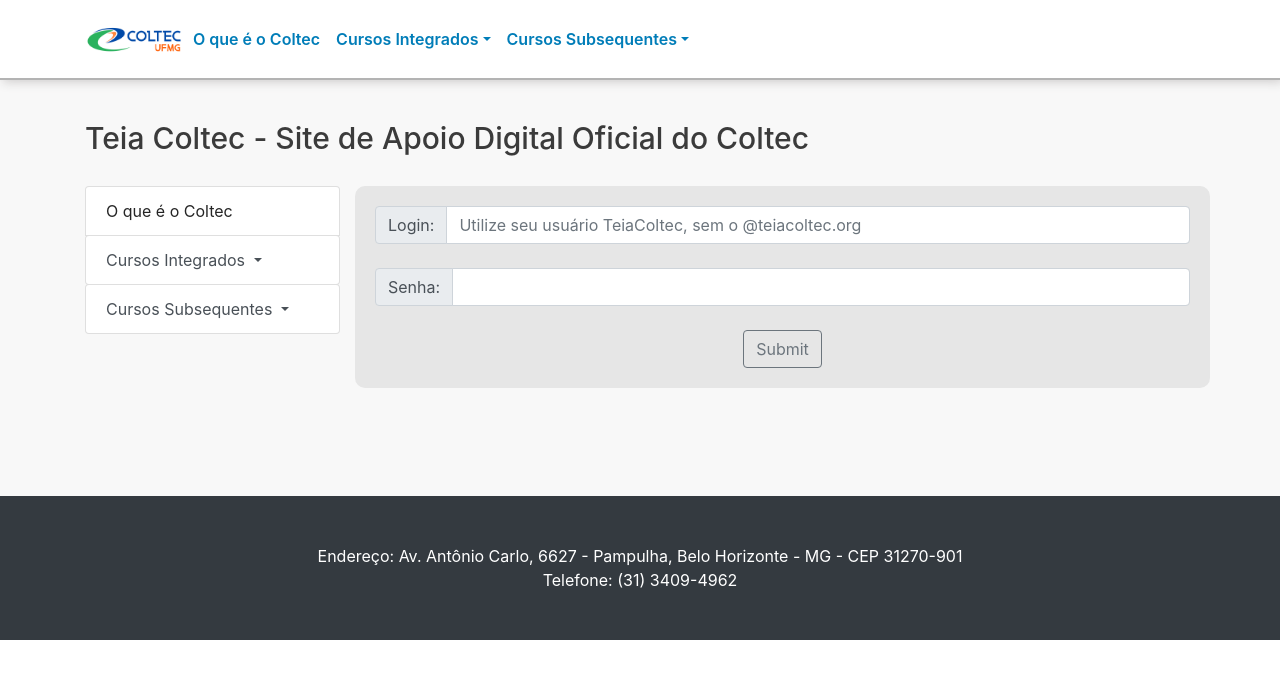
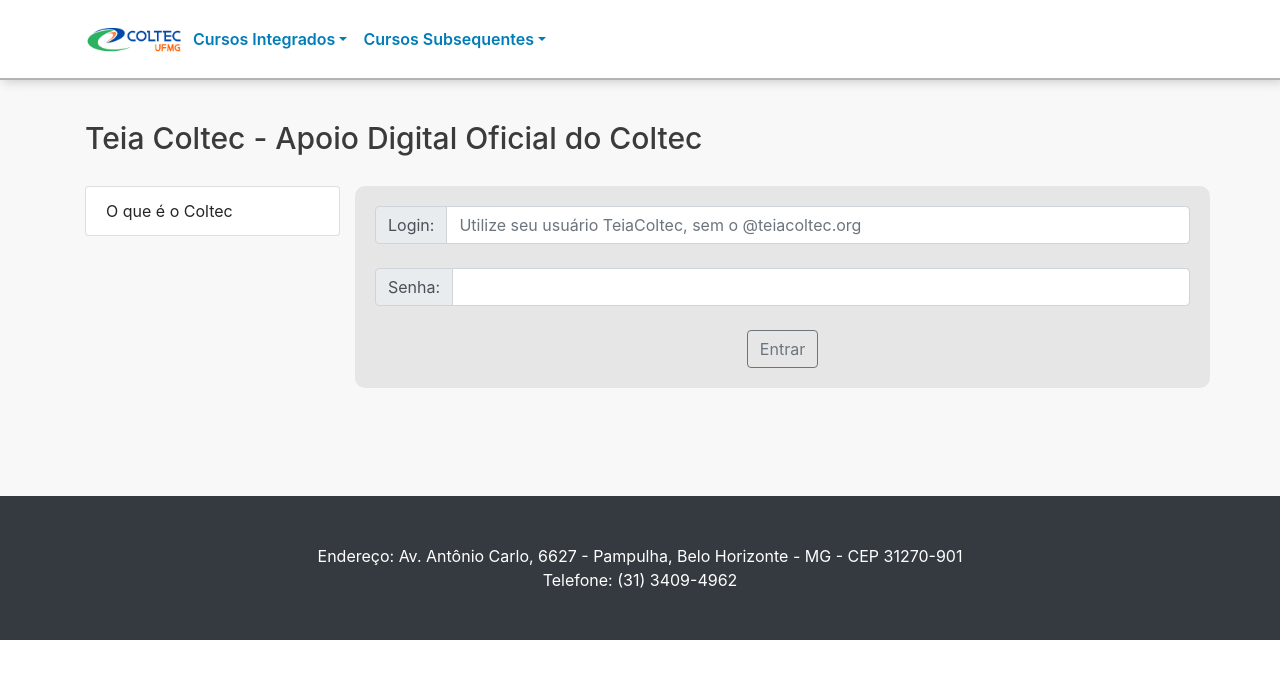
Before and after one commit to teiacoltec/teiacoltec.github.io, a plain HTML site: page index.html in a window 1280 px wide. Drawn offline with Linux system fonts and the light colour scheme.

Commit message:
Teste de login com Google

```diff
--- a/index.html
+++ b/index.html
@@ -22,7 +22,7 @@
     <!-- Specify your app's client ID -->
     <meta name="google-signin-scope" content="guinasc@teiacoltec.org">
 
-    <meta name="google-signin-client_id" content="1098132908122-pg41v2k5ffhjjnal2futnvbb4lmaeec8.apps.googleusercontent.com">
+    <meta name="google-signin-client_id" content="1098132908122-f0o6v8f9pgppl0920gsago7o4kiv570q.apps.googleusercontent.com">
 
     <!-- Load the Google Platform Library -->
     <script src="https://apis.google.com/js/platform.js" async defer></script>
@@ -49,10 +49,10 @@
                     <ul class="navbar-nav mr-auto mt-2 mt-lg-0">
                         <!-- <li class="">
                             <a class="nav-link" href="http://accounts.google.com">Entre na Teia</a>
-                        </li> -->
+                        </li>
                         <li class="">
                             <a class="nav-link" href="http://www.coltec.ufmg.br/coltec-ufmg/?page_id=84">O que é o Coltec</a>
-                        </li>
+                        </li> -->
                         <li class="dropdown">
                             <a class="nav-link dropdown-toggle" href="#" data-toggle="dropdown">Cursos Integrados</a>
                             <ul class="dropdown-menu">
@@ -97,7 +97,7 @@
 
             <div class="row">
             	<div class="col-lg-12">
-                    <h1 class="titulo">Teia Coltec - Site de Apoio Digital Oficial do Coltec</h1>
+                    <h1 class="titulo">Teia Coltec - Apoio Digital Oficial do Coltec</h1>
                 </div>
 
                 <div class="col-lg-3">
@@ -106,11 +106,10 @@
                         <!-- <a style="color: rgb(37, 37, 37);" href="http://accounts.google.com" class="list-group-item list-group-item-action text-left">Entre na Teia</a> -->
                         <a style="color: rgb(37, 37, 37);" href="http://www.coltec.ufmg.br/coltec-ufmg/?page_id=84" class="list-group-item list-group-item-action text-left">O que é o Coltec</a>
 
-                        <div class="dropdown">
+                        <!-- <div class="dropdown">
                         	<button style="background-color: white" class="btn btn-block dropdown-toggle text-left list-group-item list-group-item-action" type="button" id="dropdownMenuButton" data-toggle="dropdown">
                         		Cursos Integrados
                         	</button>
-                        	<!-- <a href="#" class="dropdown-toggle" data-toggle="dropdown">Cursos Integrados</a> -->
                         	<div class="dropdown-menu text-left">
 		                        <a style="color: rgb(37, 37, 37);" href="http://www.coltec.ufmg.br/coltec-ufmg/?page_id=59" class="list-group-item list-group-item-action dropdown-item">Análises Clínicas</a>
 		                        <a style="color: rgb(37, 37, 37);" href="http://www.coltec.ufmg.br/coltec-ufmg/?page_id=61" class="list-group-item list-group-item-action dropdown-item">Automação Industrial</a>
@@ -128,7 +127,7 @@
 		                        <a style="color: rgb(37, 37, 37);" href="http://www.coltec.ufmg.br/coltec-ufmg/?page_id=844" class="list-group-item list-group-item-action dropdown-item">Biotecnologia</a>
 		                        <a style="color: rgb(37, 37, 37);" href="http://www.coltec.ufmg.br/coltec-ufmg/?page_id=1551" class="list-group-item list-group-item-action dropdown-item">Desenvolvimento de Apps Móveis</a>
 		                       </div>
-                        </div>
+                        </div> -->
                     </div>
 
                 </div>
@@ -157,7 +156,7 @@
                 		<br>
 
                 		<div class="text-center">
-                			<input type="submit" name="enviar" class="btn btn-outline-secondary">
+                			<input type="submit" name="enviar" class="btn btn-outline-secondary" value="Entrar">
             			</div>
                 	</form>
 
```
